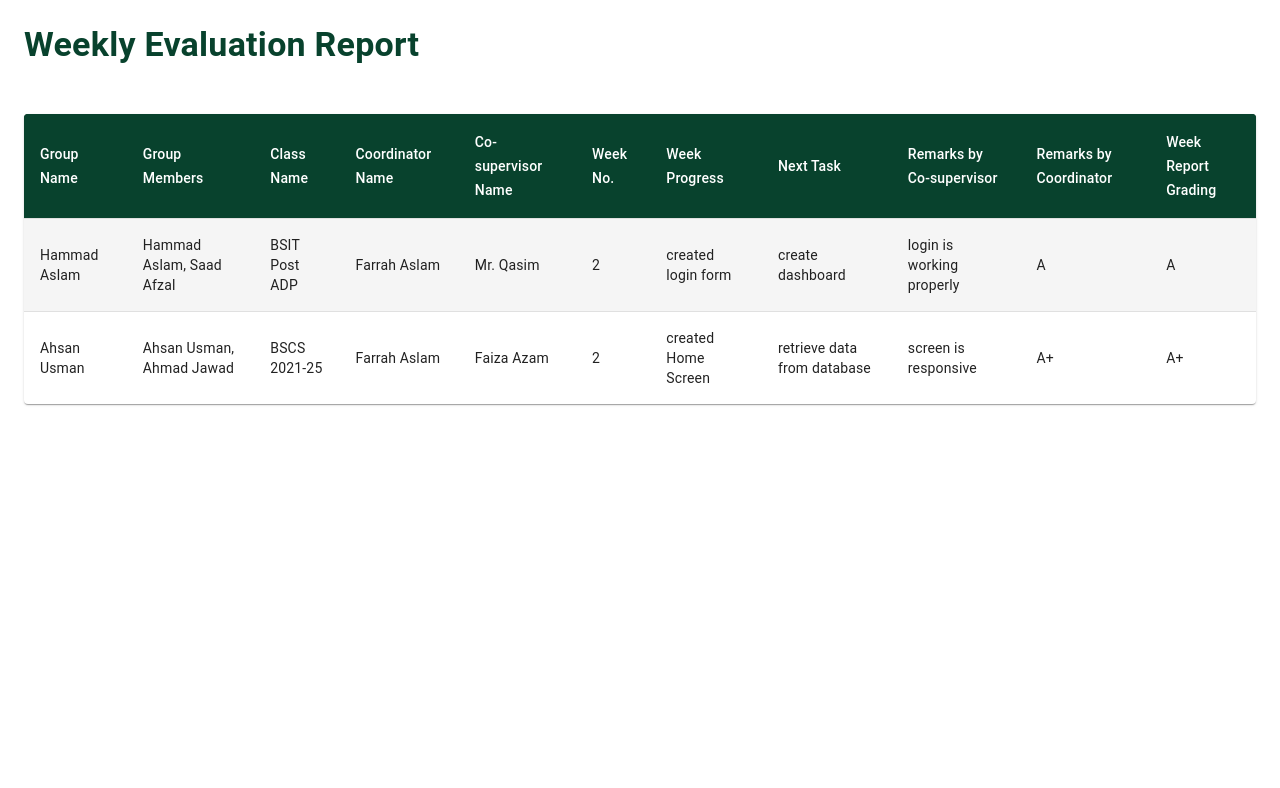
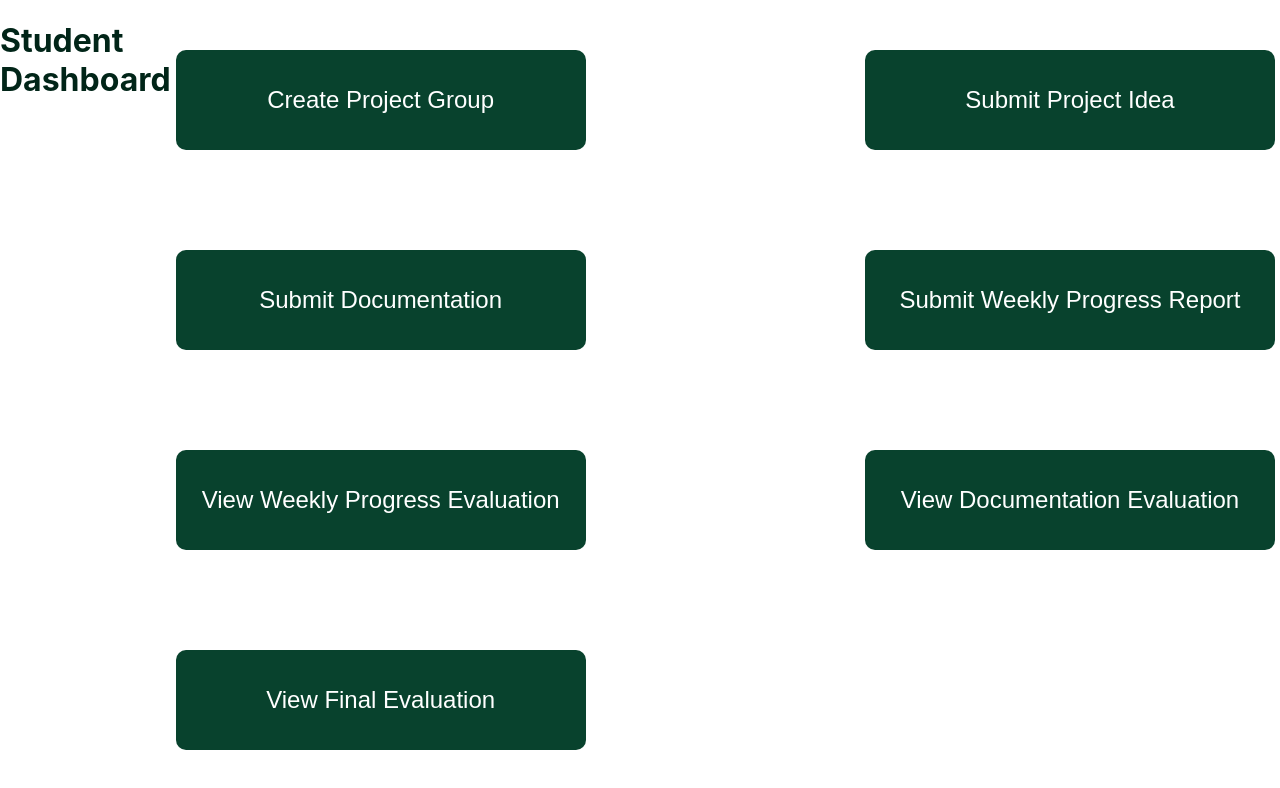
Before and after one commit to hammadaslam1/Smart-FYP-Project, a React (Create React App) app in the folder frontend/: page / in a window 1280 px wide. Shown: the top 788 px of the page. Built offline with nearby package versions, Linux system fonts and the light colour scheme.

Commit message:
updated navigations

```diff
--- a/frontend/src/components/inputs/SignupSelect.jsx
+++ b/frontend/src/components/inputs/SignupSelect.jsx
@@ -18,13 +18,14 @@ const SignupSelect = ({ ...props }) => {
         {props.label}
       </FormLabel>
       {/* <Input sx={{ padding: "8px 12px" }} {...props} required /> */}
-      <Select labelId="" id="" sx={{ padding: "8px 12px" }} {...props}>
-        <Option value="Student">Student</Option>
-        <Option value="Coordinator">Coordinator</Option>
-        <Option value="Supervisor">Supervisor</Option>
-        <Option value="HOD">HOD</Option>
-        <Option value="Principal">Principal</Option>
-      </Select>
+      <select labelId="" id="" style={{ padding: "8px 12px" }} {...props}>
+        <option value="" selected disabled>Select a role</option>
+        <option value="Student">Student</option>
+        <option value="Coordinator">Coordinator</option>
+        <option value="Supervisor">Supervisor</option>
+        <option value="HOD">HOD</option>
+        {/* <option value="Principal">Principal</option> */}
+      </select>
       {/* <textarea {...props} /> */}
       <FormHelperText sx={{ color: "#112d4e" }}>
         {props.helperText}
--- a/frontend/src/components/modals/SignupModal.jsx
+++ b/frontend/src/components/modals/SignupModal.jsx
@@ -287,6 +287,7 @@ const SignupModal = ({
             value={role}
             label="Role"
             placeholder="Select a Role"
+            onChange={(e) => setRole(e.target.value)}
             startDecorator={<CategoryIcon sx={{ color: "#08422D" }} />}
           />
           {error && (
--- a/frontend/src/components/navbars/Appbar.jsx
+++ b/frontend/src/components/navbars/Appbar.jsx
@@ -22,6 +22,7 @@ import { useSelector } from "react-redux";
 import LOGO from "../assets/logos/uelogo.png";
 import LoginModal from "../modals/LoginModal";
 import SignupModal from "../modals/SignupModal";
+import { useNavigate } from "react-router-dom";
 
 const drawerWidth = 300;
 
@@ -114,7 +115,10 @@ const Appbar = () => {
   const currentUser = useSelector((state) => state.currentUser);
   const [openLogin, setOpenLogin] = useState(false);
   const [openSignup, setOpenSignup] = useState(false);
-
+  const navigate = useNavigate();
+  const links = useSelector((state) => state.links);
+  const linkArray = links.links;
+  console.log(linkArray.length);
   useEffect(() => {
     // onAuthStateChanged(auth, (user) => {
     if (currentUser) {
@@ -244,10 +248,7 @@ const Appbar = () => {
             )}
           </IconButton>
         </DrawerHeader>
-        {new Array(5)
-          .fill(1)
-          .sort()
-          .map((cat, i) => (
+        {/* {linkArray.map((link, i) => (
           <div
             key={i}
             onClick={() => setOpen(true)}
@@ -264,27 +265,21 @@ const Appbar = () => {
                 fontSize: 16,
               }}
             >
-                {open ? cat : cat[0]}
-              </Typography>
+              {link.name}
+            </Typography> */}
         <List>
-                {new Array(10)
-                  .fill(2)
-                  .sort((a, b) => a.name - b.name)
-                  .map((data, index) => (
+          {linkArray.map((link, index) => (
             // data.category == cat &&
-                    <ListItem
-                      key={index}
-                      disablePadding
-                      sx={{ display: "block" }}
-                    >
+            <ListItem disablePadding sx={{ display: "block" }}>
               <ListItemButton
                 sx={{
                   minHeight: 48,
                   justifyContent: open ? "initial" : "center",
                   px: 2.5,
                 }}
+                onClick={() => navigate(link.to)}
               >
-                        <ListItemIcon
+                {/* <ListItemIcon
                     sx={{
                       minWidth: 0,
                       mr: open ? 3 : "auto",
@@ -292,17 +287,19 @@ const Appbar = () => {
                     }}
                   >
                     {data}
-                        </ListItemIcon>
+                  </ListItemIcon> */}
+                {/* <Typography>{link.name}</Typography> */}
                 <ListItemText
-                          primary={data}
-                          sx={{ opacity: open ? 1 : 0, fontSize: "10pt" }}
+                  primary={open ? link.name : link.name[0]}
+                  sx={{ fontSize: "10pt" }}
                 />
               </ListItemButton>
             </ListItem>
+            // <Typography>{index}</Typography>
           ))}
         </List>
-            </div>
-          ))}
+        {/* </div>
+        ))} */}
         <DrawerFooter>
           <IconButton size="large" onClick={() => setOpen(!open)}>
             <Avatar />
--- /dev/null
+++ b/frontend/src/data/Links.jsx
@@ -0,0 +1,95 @@
+import HODDashboard from "../screens/HOD/HODDashboard";
+import AnnounceDocumentDate from "../screens/coordinator/AnnounceDocumentDate";
+import CoordinatorDashboard from "../screens/coordinator/CoordinatorDashboard";
+import ReportEvaluation from "../screens/coordinator/ReportEvaluation";
+import WeeklyProgressEvaluation from "../screens/coordinator/WeeklyProgressEvaluation";
+import AddWeeklyProgress from "../screens/student/AddWeeklyProgress";
+import DocumentationSubmission from "../screens/student/DocumentationSubmission";
+import GroupFormation from "../screens/student/GroupFormation";
+import IdeaSubmission from "../screens/student/IdeaSubmission";
+import StudentDashboard from "../screens/student/StudentDashboard";
+import DocumentEvaluation from "../screens/supervisor/DocumentEvaluation";
+import IdeaApproval from "../screens/supervisor/IdeaApproval";
+import ReportEvaluationBySupervisor from "../screens/supervisor/ReportEvaluationBySupervisor";
+import SupervisorDashboard from "../screens/supervisor/SupervisorDashboard";
+
+export const studentLinks = [
+  {
+    to: "/",
+    name: "Student Dashboard",
+    components: <StudentDashboard />,
+  },
+  {
+    to: "/add-weekly-progress",
+    name: "Add Weekly Progress",
+    components: <AddWeeklyProgress />,
+  },
+  {
+    to: "/documentation-submission",
+    name: "Documentation Submission",
+    components: <DocumentationSubmission />,
+  },
+  {
+    to: "/group-formation",
+    name: "Group Formation",
+    components: <GroupFormation />,
+  },
+  {
+    to: "/idea-submission",
+    name: "Idea Submission",
+    components: <IdeaSubmission />,
+  },
+];
+export const supervisorLinks = [
+  {
+    to: "/",
+    name: "Supervisor Dashboard",
+    components: <SupervisorDashboard />,
+  },
+  {
+    to: "/document-evaluation",
+    name: "Document Evaluation",
+    components: <DocumentEvaluation />,
+  },
+  {
+    to: "/idea-approval",
+    name: "Idea Approval",
+    components: <IdeaApproval />,
+  },
+  {
+    to: "/report-evaluation",
+    name: "Report Evaluation",
+    components: <ReportEvaluationBySupervisor />,
+  },
+];
+export const coordinatorLinks = [
+  {
+    to: "/",
+    name: "Coordinator Dashboard",
+    components: <CoordinatorDashboard />,
+  },
+  {
+    to: "/announce-document-date",
+    name: "Announce Document Date",
+    components: <AnnounceDocumentDate />,
+  },
+  {
+    to: "/report-evaluation",
+    name: "Report Evaluation",
+    components: <ReportEvaluation />,
+  },
+  {
+    to: "/weekly-progress-evaluation",
+    name: "Weekly Progress Evaluation",
+    components: <WeeklyProgressEvaluation />,
+  },
+];
+export const hodLinks = [
+  {
+    to: "/",
+    name: "Dashboard",
+    components: <HODDashboard />,
+  },
+];
+export const cosupervisorLinks = [];
+export const principalLinks = [];
--- /dev/null
+++ b/frontend/src/redux/links/LinkReducer.jsx
@@ -0,0 +1,20 @@
+import { createSlice } from "@reduxjs/toolkit";
+
+const initialState = {
+  links: [],
+};
+
+const LinkReducer = createSlice({
+  name: "links",
+  initialState,
+  reducers: {
+    toggleLink: (state, action) => {
+      state.links = action.payload;
+      console.log(action.payload);
+    },
+  },
+});
+
+export const { toggleLink } = LinkReducer.actions;
+
+export default LinkReducer.reducer;
--- a/frontend/src/redux/store.js
+++ b/frontend/src/redux/store.js
@@ -5,10 +5,12 @@ import userReducer from "./userReducer/userSlice";
 import tabReducer from "./tabs/TabSlice";
 
 import { persistReducer, persistStore } from "redux-persist";
+import LinkReducer from "./links/LinkReducer";
 
 const rootReducers = combineReducers({
   user: userReducer,
   tab: tabReducer,
+  links: LinkReducer,
 });
 
 const persistConfig = {
--- a/frontend/src/routes/Navigations.jsx
+++ b/frontend/src/routes/Navigations.jsx
@@ -15,6 +15,7 @@ import DocumentEvaluation from "../screens/supervisor/DocumentEvaluation";
 import ReportEvaluationBySupervisor from "../screens/supervisor/ReportEvaluationBySupervisor";
 const Navigations = () => {
   const { currentUser } = useSelector((state) => state.user);
+  const { links } = useSelector((state) => state.links);
   // console.log(currentUser);
   return (
     <div style={NavigationCSS.screen}>
@@ -23,6 +24,11 @@ const Navigations = () => {
         {/* {currentUser && <Login />} */}
         {/* <div style={{ flex: 4, minHeight: "100vh" }}> */}
         {currentUser && <Appbar />}
+        <Routes>
+          {links.map((link, i) => (
+            <Route exact path={link.to} element={link.components} />
+          ))}
+        </Routes>
         {/* {currentUser && currentUser.role == "Student" && (
           <>
             <Routes>
@@ -57,9 +63,9 @@ const Navigations = () => {
         {/* <AnnounceDocumentDate /> */}
         {/* <IdeaApproval /> */}
         {/* <DocumentEvaluation /> */}
-        <Routes>
+        {/* <Routes>
           <Route path="/" element={<ReportEvaluationBySupervisor />} />
-        </Routes>
+        </Routes> */}
         {/* </div> */}
       </BrowserRouter>
     </div>
--- a/frontend/src/components/studentdashboardcomponents/IdeaSubmission.jsx
+++ b/frontend/src/screens/student/IdeaSubmission.jsx
@@ -6,12 +6,14 @@ const IdeaSubmission = () => {
       <div className="ideaSubmission">
         <div>
           <label htmlFor="ProjectIdea">Project Idea*:</label>
-          <input className="projectIdeaInput" type="text" />
+          <input
+          className="projectIdeaInput"
+          type="text" />
         </div>
         <div className="projectDescriptionDiv">
           <label
             htmlFor="ProjectDescription"
-            className="projectDescriptionLabel"
+            // className="projectDescriptionLabel"
           >
             Project Description*:
           </label>
```
Also changed, not shown: frontend/src/App.jsx (+33 -3 lines), frontend/src/screens/student/AddWeeklyProgress.jsx (renamed from frontend/src/components/studentdashboardcomponents/AddWeeklyProgress.jsx), frontend/src/screens/student/DocumentationSubmission.jsx (renamed from frontend/src/components/studentdashboardcomponents/DocumentationSubmission.jsx), frontend/src/screens/student/GroupFormation.jsx (renamed from frontend/src/components/studentdashboardcomponents/GroupFormation.jsx). Lines whose indentation alone changed are shown as unchanged.
